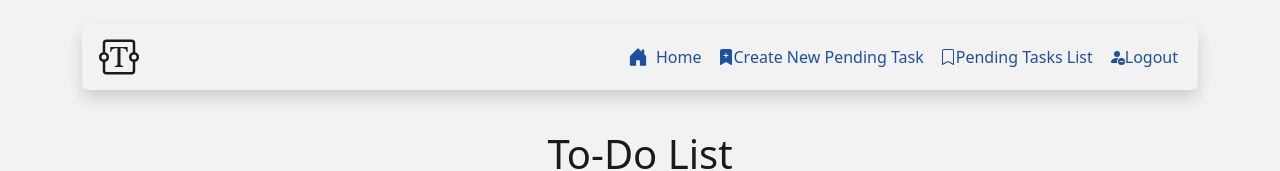
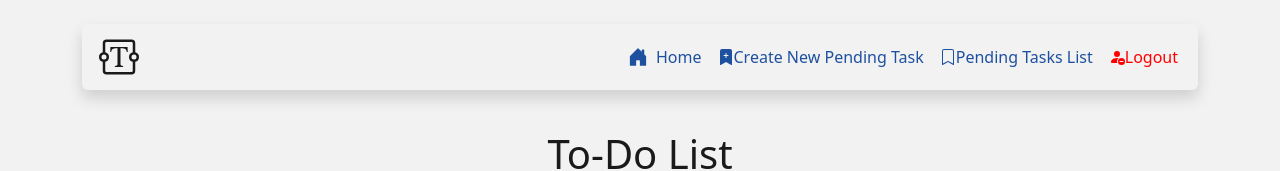
Before and after one commit to Asaph-Velazquez/To-Do-List-App, a React (Vite) app: page / in a window 1280 px wide. Shown: the top 171 px of the page. Built offline with nearby package versions, Linux system fonts and the light colour scheme; sample sign-in values are in the browser's storage.

Commit message:
update logout red color

```diff
--- a/src/components/Essentials/navBar.tsx
+++ b/src/components/Essentials/navBar.tsx
@@ -159,6 +159,7 @@ function NavBar() {
                       className="nav-link d-flex align-items-center"
                       href="/"
                       onClick={handleLogout}
+                      style={{ color: "red" }}
                     >
                       <svg
                         xmlns="http://www.w3.org/2000/svg"
```
